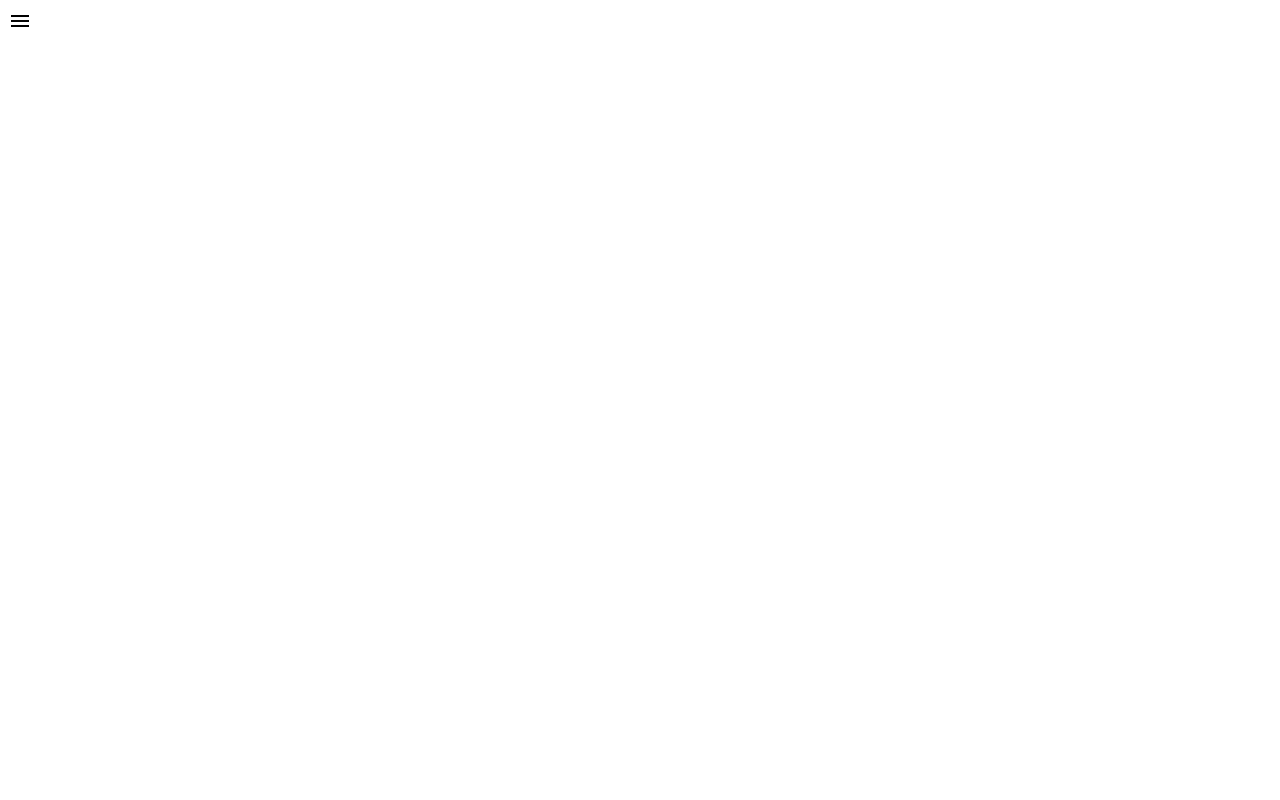
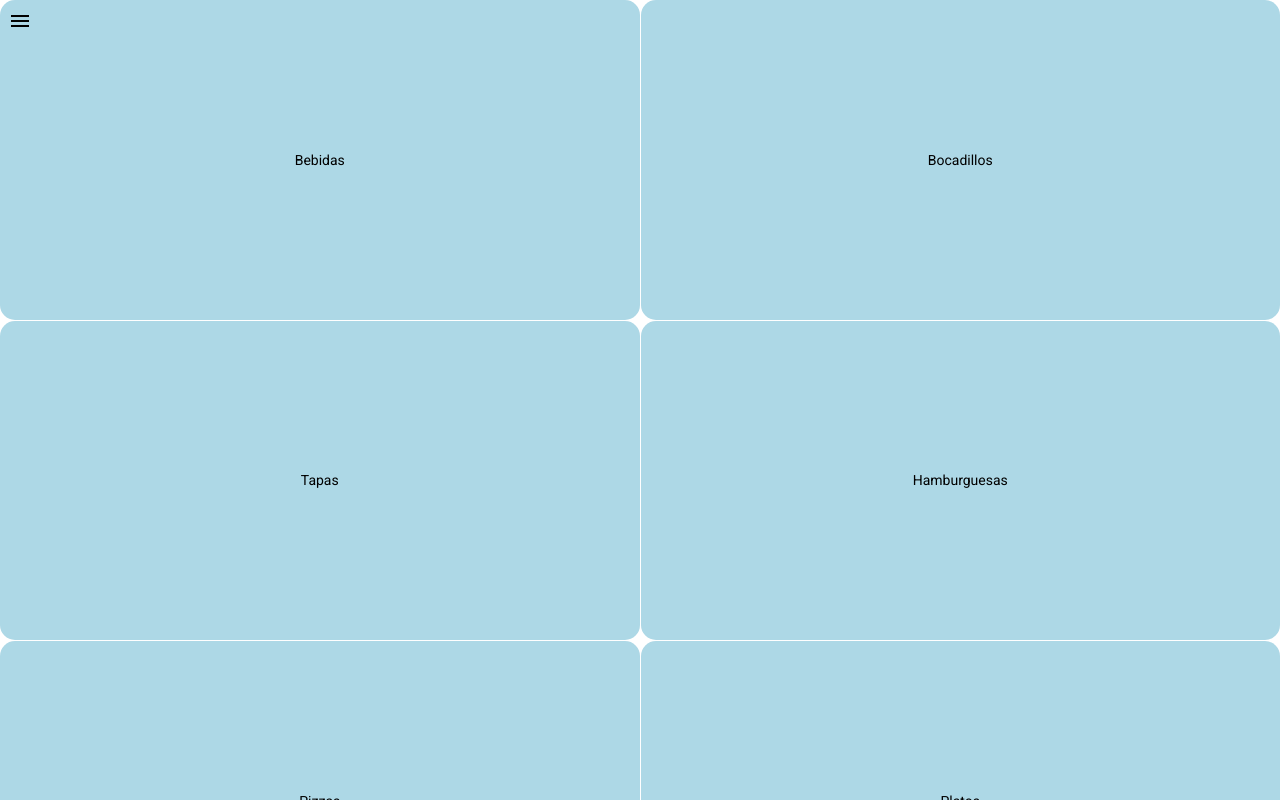
Before and after one commit to ivan-drr/qrbar, an Angular app: page / in a window 1280 px wide. Shown: the top 800 px of the page. Built offline with nearby package versions, Linux system fonts and the light colour scheme.

Commit message:
add content component

```diff
--- a/src/app/app.component.html
+++ b/src/app/app.component.html
@@ -1,3 +1,4 @@
 <app-splash-screen></app-splash-screen>
 <app-sidenav></app-sidenav>
+<app-content></app-content>
 <router-outlet></router-outlet>
--- /dev/null
+++ b/src/app/content/content.component.css
@@ -0,0 +1,7 @@
+.content-element {
+    border-radius: 15px 15px 15px 15px;
+-moz-border-radius: 15px 15px 15px 15px;
+-webkit-border-radius: 15px 15px 15px 15px;
+border: 0px solid #000000;
+background-color: lightblue;
+}
--- /dev/null
+++ b/src/app/content/content.component.html
@@ -0,0 +1,22 @@
+<mat-grid-list cols="2" rowHeight="2:1">
+    <mat-grid-tile class="content-element" *ngFor="let element of data.restaurant.menu; index as i">
+        {{ element.sectionName }}
+    </mat-grid-tile>
+</mat-grid-list>
+
+
+
+
+    <!--<mat-grid-tile colspan="1" rowspan="64" style="background-color: white;"></mat-grid-tile>
+        <mat-grid-tile colspan="5" rowspan="64" style="background-color: lightblue;">{{ elememt.sectionName }}</mat-grid-tile>
+        <mat-grid-tile colspan="1" rowspan="64" style="background-color: white;"></mat-grid-tile>
+    <mat-grid-tile colspan="5" rowspan="64" style="background-color: lightblue;">Comida</mat-grid-tile>
+    <mat-grid-tile colspan="1" rowspan="64" style="background-color: white;"></mat-grid-tile>
+
+    <mat-grid-tile colspan="13" rowspan="9" style="background-color: white;"></mat-grid-tile>
+
+    <mat-grid-tile colspan="1" rowspan="64" style="background-color: white;"></mat-grid-tile>
+    <mat-grid-tile colspan="5" rowspan="64" style="background-color: lightblue;">Bebidas</mat-grid-tile>
+    <mat-grid-tile colspan="1" rowspan="64" style="background-color: white;"></mat-grid-tile>
+    <mat-grid-tile colspan="5" rowspan="64" style="background-color: lightblue;">Comida</mat-grid-tile>
+    <mat-grid-tile colspan="1" rowspan="64" style="background-color: white;"></mat-grid-tile>-->
--- /dev/null
+++ b/src/app/content/content.component.ts
@@ -0,0 +1,43 @@
+import { Component, OnInit } from '@angular/core';
+import { MenuService } from '@core/services/menu.service';
+
+export interface Tile {
+  color: string;
+  cols: number;
+  rows: number;
+  text: string;
+}
+
+@Component({
+  selector: 'app-content',
+  templateUrl: './content.component.html',
+  styleUrls: ['./content.component.css']
+})
+
+export class ContentComponent implements OnInit {
+
+  data: any = {
+    "restaurant": {
+      "menu": []
+    }
+  };
+
+  tiles: Tile[] = [
+    {text: 'One', cols: 1, rows: 64, color: 'lightblue'},
+    {text: 'Two', cols: 5, rows: 64, color: 'lightgreen'},
+    {text: 'Three', cols: 1, rows: 64, color: 'lightpink'},
+    {text: 'Four', cols: 5, rows: 64, color: '#DDBDF1'},
+    {text: 'One', cols: 1, rows: 64, color: 'lightblue'},
+    {text: 'One', cols: 13, rows: 9, color: 'lightblue'},
+  ];
+
+  constructor(private readonly menuService: MenuService) {}
+
+  ngOnInit(): void {
+    this.data = this.menuService.getData();
+    if (Object.keys(this.data).length === 0) {
+      // handle menu is empty
+    }
+  }
+
+}
```
Also changed, not shown: src/app/app.module.ts (+6 -1 lines), 1 other file (tests, documents, lock files or other folders).
